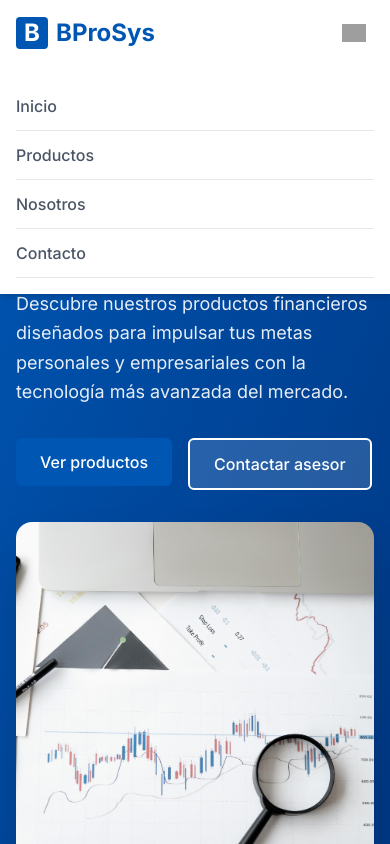
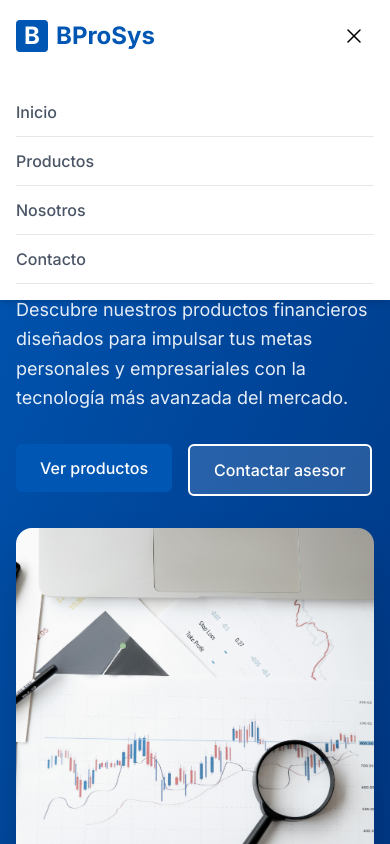
Before and after one commit to cfranco92/bprosys, a Next.js app: page / in a window 390 px wide. Both pictures are taken after a click on the button "Abrir menú". Shown: the top 844 px of the page. Built offline with nearby package versions, Linux system fonts and the light colour scheme; grey boxes are pictures that could not be loaded.

Commit message:
Add Close and Menu icon

```diff
--- a/src/common/components/Header.tsx
+++ b/src/common/components/Header.tsx
@@ -1,8 +1,8 @@
 "use client";
 
 import Link from "next/link";
-import Image from "next/image";
 import { useState } from "react";
+import { MenuIcon, CloseIcon } from "./icons";
 
 export const Header = () => {
   const [isMenuOpen, setIsMenuOpen] = useState(false);
@@ -38,21 +38,9 @@ export const Header = () => {
           className="block md:hidden p-2 text-gray-600 bg-transparent border-none cursor-pointer focus:outline-none focus-visible:ring-2 focus-visible:ring-[#0056b3] focus-visible:ring-offset-2 rounded-md"
         >
           {isMenuOpen ? (
-            <Image
-              src="/svgs/close.svg"
-              alt=""
-              width={24}
-              height={24}
-              aria-hidden="true"
-            />
+            <CloseIcon width={24} height={24} />
           ) : (
-            <Image
-              src="/svgs/menu.svg"
-              alt=""
-              width={24}
-              height={24}
-              aria-hidden="true"
-            />
+            <MenuIcon width={24} height={24} />
           )}
         </button>
 
--- /dev/null
+++ b/src/common/components/icons/CloseIcon.tsx
@@ -0,0 +1,31 @@
+import React from 'react';
+
+interface CloseIconProps {
+  className?: string;
+  width?: number;
+  height?: number;
+}
+
+const CloseIcon: React.FC<CloseIconProps> = ({
+  className = '',
+  width = 24,
+  height = 24,
+}) => {
+  return (
+    <svg
+      width={width}
+      height={height}
+      viewBox="0 0 24 24"
+      stroke-width="1.5"
+      fill="none"
+      xmlns="http://www.w3.org/2000/svg"
+      color="#000000"
+      className={className}
+    >
+      <path d="M6 6L18 18" stroke="currentColor" stroke-width="1.5" stroke-linecap="round" stroke-linejoin="round"></path>
+      <path d="M18 6L6 18" stroke="currentColor" stroke-width="1.5" stroke-linecap="round" stroke-linejoin="round"></path>
+    </svg>
+  );
+};
+
+export default CloseIcon;
--- /dev/null
+++ b/src/common/components/icons/MenuIcon.tsx
@@ -0,0 +1,32 @@
+import React from 'react';
+
+interface MenuIconProps {
+  className?: string;
+  width?: number;
+  height?: number;
+}
+
+const MenuIcon: React.FC<MenuIconProps> = ({
+  className = '',
+  width = 24,
+  height = 24,
+}) => {
+  return (
+    <svg
+      width={width}
+      height={height}
+      viewBox="0 0 24 24"
+      stroke-width="1.5"
+      fill="none"
+      xmlns="http://www.w3.org/2000/svg"
+      color="#000000"
+      className={className}
+    >
+      <path d="M3 5H21" stroke="currentColor" stroke-width="1.5" stroke-linecap="round" stroke-linejoin="round"></path>
+      <path d="M3 12H21" stroke="currentColor" stroke-width="1.5" stroke-linecap="round" stroke-linejoin="round"></path>
+      <path d="M3 19H21" stroke="currentColor" stroke-width="1.5" stroke-linecap="round" stroke-linejoin="round"></path>
+    </svg>
+  );
+};
+
+export default MenuIcon;
--- a/src/common/components/icons/index.ts
+++ b/src/common/components/icons/index.ts
@@ -5,3 +5,5 @@ export { default as PhoneIcon } from './PhoneIcon';
 export { default as EmailIcon } from './EmailIcon';
 export { default as LocationIcon } from './LocationIcon';
 export { default as ArrowLeftIcon } from './ArrowLeftIcon';
+export { default as MenuIcon } from './MenuIcon';
+export { default as CloseIcon } from './CloseIcon';
```
